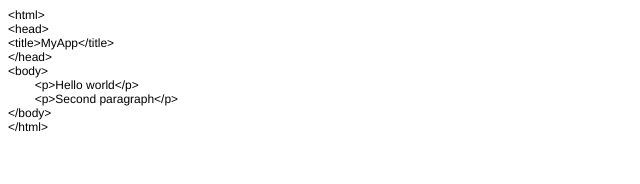
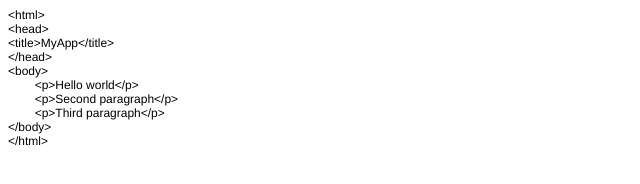
Before and after one commit to baracsami/myrepo, a plain HTML site: page index.html in a window 1280 px wide. Shown: the whole page, without its empty margins (0-640 px from the left). Drawn offline with Linux system fonts and the light colour scheme.

Commit message:
added third paragraph

```diff
--- a/index.html
+++ b/index.html
@@ -19,6 +19,7 @@
 <p class="p1">&lt;body&gt;</p>
 <p class="p1"><span class="Apple-tab-span">	</span>&lt;p&gt;Hello world&lt;/p&gt;</p>
 <p class="p1"><span class="Apple-tab-span">	</span>&lt;p&gt;Second paragraph&lt;/p&gt;</p>
+<p class="p1"><span class="Apple-tab-span">	</span>&lt;p&gt;Third paragraph&lt;/p&gt;</p>
 <p class="p1">&lt;/body&gt;</p>
 <p class="p1">&lt;/html&gt;</p>
 </body>
```
Also changed, not shown: 1 other file.
